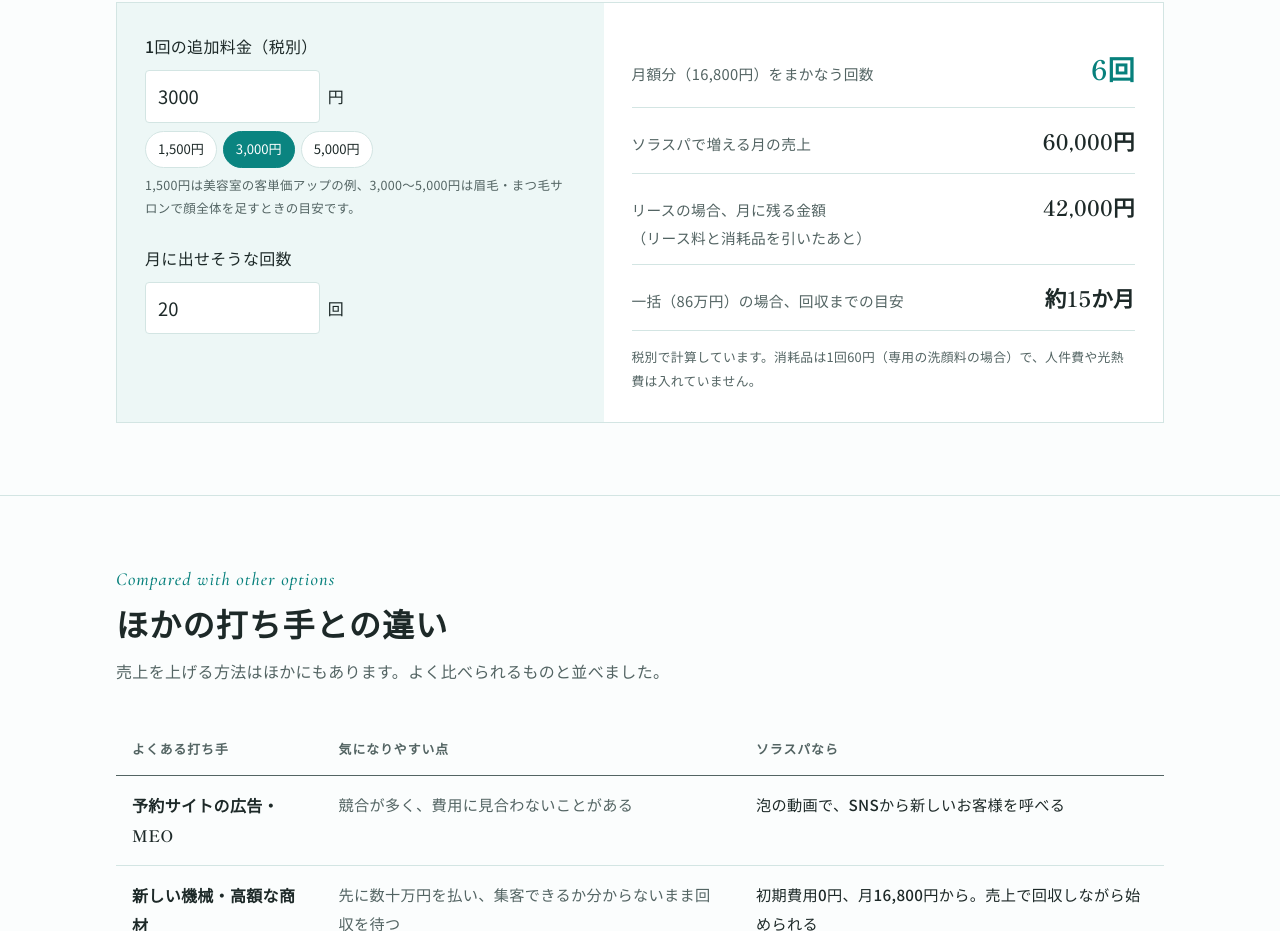
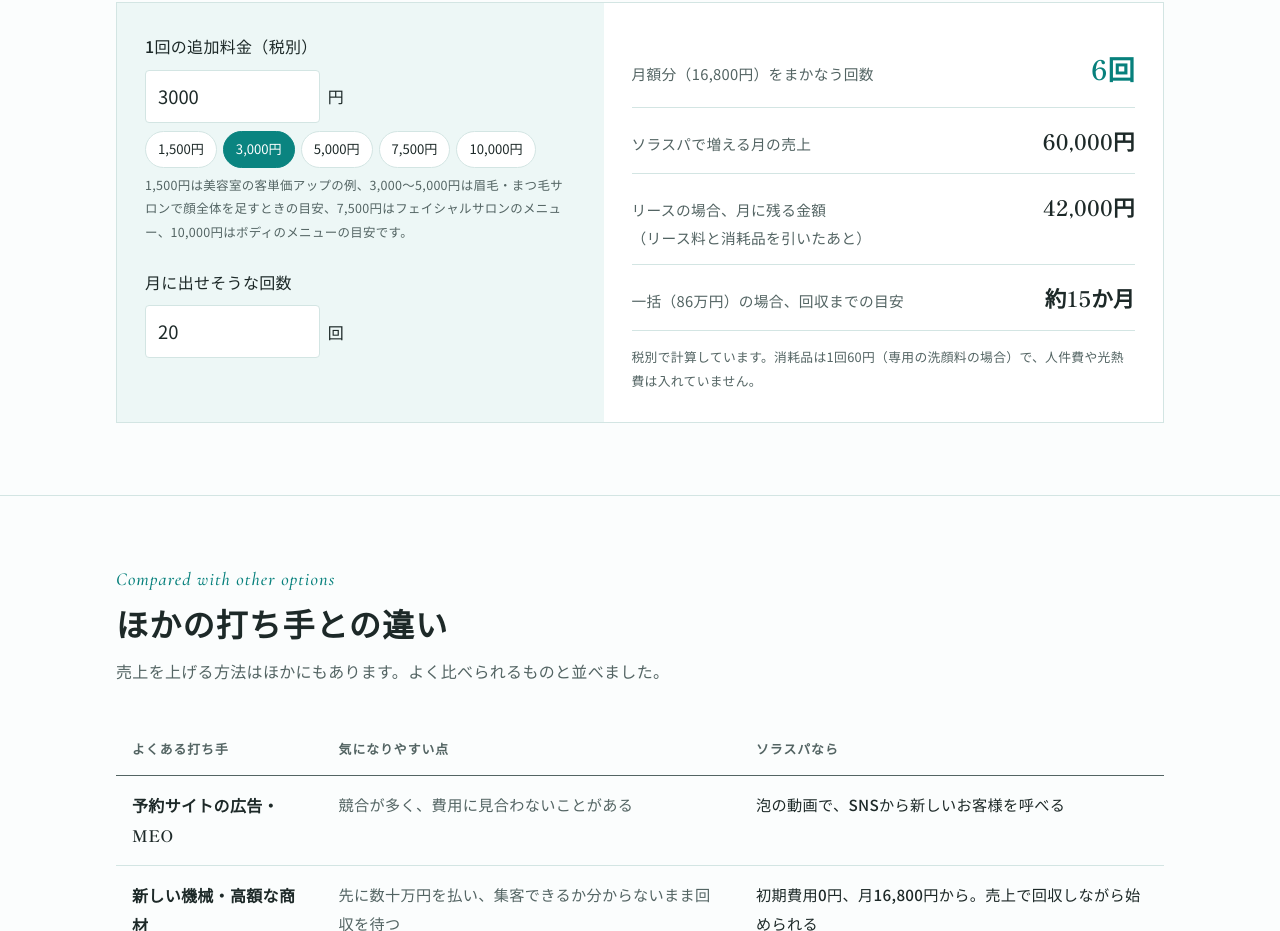
Before and after one commit to essentialpt2107-kakeru/essential-partners, a plain HTML site: page soraspa/index.html in a window 1280 px wide. Shown: the part 3636-4567 px from the top of the page. Drawn offline with nearby package versions, Linux system fonts and the light colour scheme.

Commit message:
試算にフェイシャル7,500円・ボディ10,000円の料金例を追加

```diff
--- a/soraspa/index.html
+++ b/soraspa/index.html
@@ -430,7 +430,9 @@ table.cand td .k{display:none}
             <button type="button" data-price="1500" aria-pressed="false">1,500円</button>
             <button type="button" data-price="3000" aria-pressed="true">3,000円</button>
             <button type="button" data-price="5000" aria-pressed="false">5,000円</button>
-            <span class="hint">1,500円は美容室の客単価アップの例、3,000〜5,000円は眉毛・まつ毛サロンで顔全体を足すときの目安です。</span>
+            <button type="button" data-price="7500" aria-pressed="false">7,500円</button>
+            <button type="button" data-price="10000" aria-pressed="false">10,000円</button>
+            <span class="hint">1,500円は美容室の客単価アップの例、3,000〜5,000円は眉毛・まつ毛サロンで顔全体を足すときの目安、7,500円はフェイシャルサロンのメニュー、10,000円はボディのメニューの目安です。</span>
           </div>
         </div>
         <div class="field">
```
